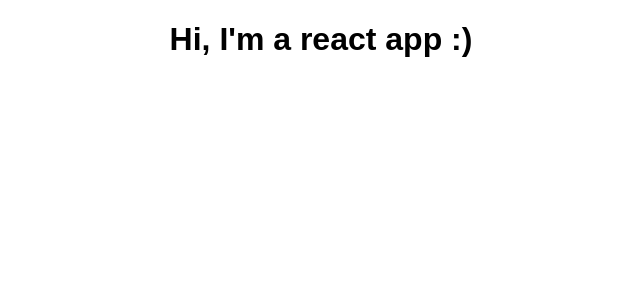
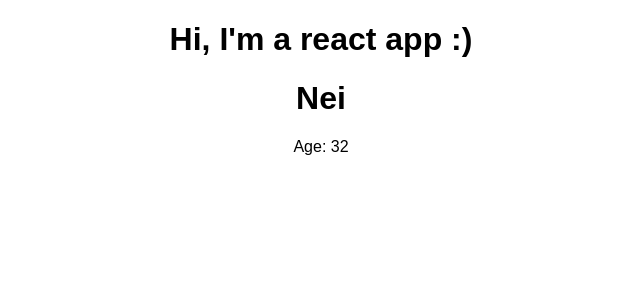
Before and after one commit to neigdias/react-app, a React (Create React App) app: page / in a window 1280 px wide. Shown: the top 300 px of the page, without its empty margins (319-959 px from the left). Built offline with nearby package versions, Linux system fonts and the light colour scheme.

Commit message:
Created the Person component

```diff
--- a/src/App.js
+++ b/src/App.js
@@ -1,11 +1,13 @@
 import React, { Component } from 'react';
 import './App.css';
+import Person from './Person/Person';
 
 class App extends Component {
   render() {
     return (
       <div className="App">
         <h1>Hi, I'm a react app :)</h1>
+        <Person name="Nei" age="32"/>
       </div>
     );
   }
--- /dev/null
+++ b/src/Person/Person.js
@@ -0,0 +1,11 @@
+import React from 'react';
+
+const person = (props) => {
+    return (
+        <div>
+            <h1>{props.name}</h1>
+            <p>Age: {props.age}</p>
+        </div>
+    );
+}
+export default person;
```
